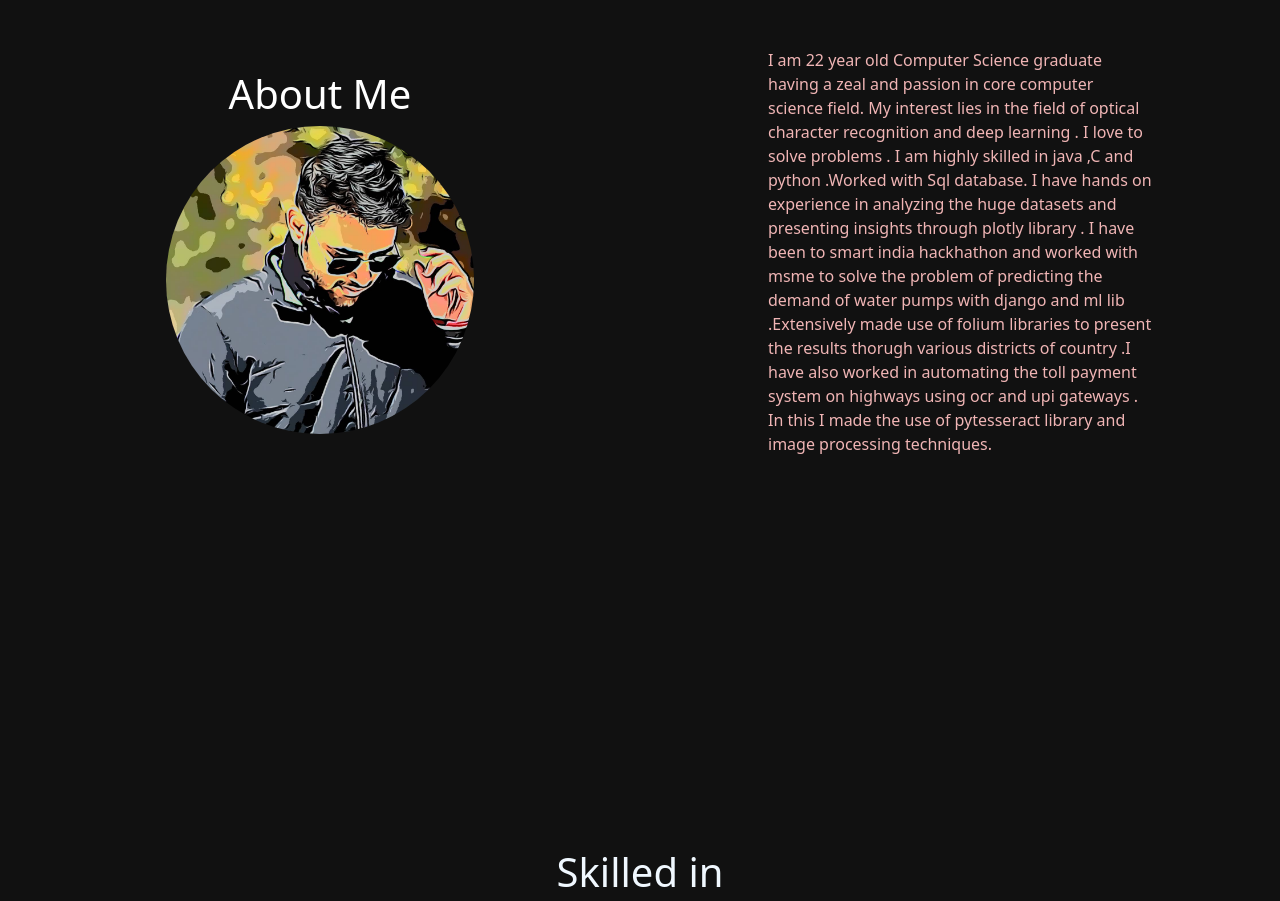
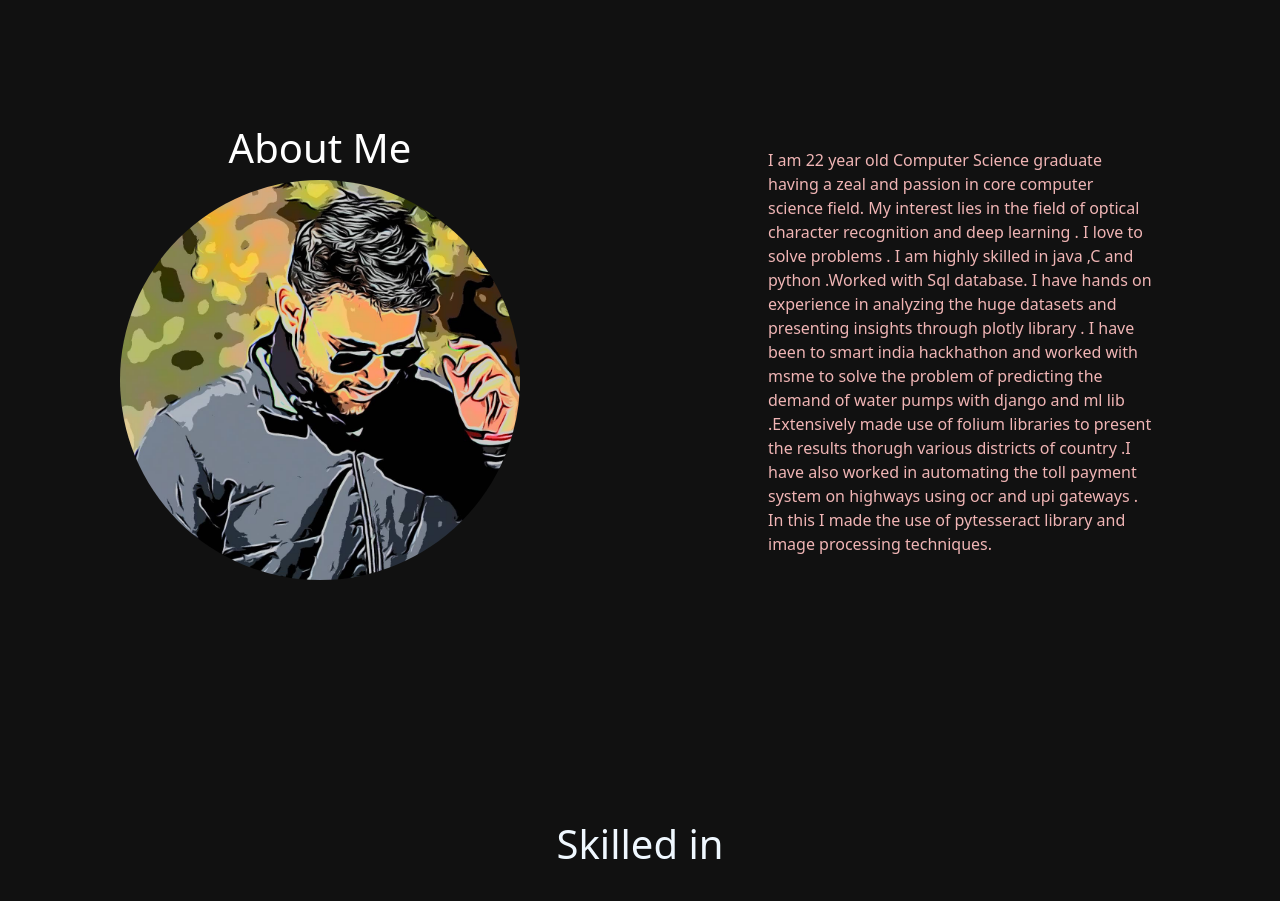
Before and after one commit to karmanyaraut/Myportfolio, a plain HTML site: page index.html in a window 1280 px wide. Shown: the part 880-1781 px from the top of the page. Drawn offline with nearby package versions, Linux system fonts and the light colour scheme.

Commit message:
Final commit

```diff
--- a/index.html
+++ b/index.html
@@ -51,13 +51,14 @@ li a:hover {
 }
 
 #id1{
-
- color: rgb(240, 181, 181);
+  padding-top: 100px;
+    color: rgb(240, 181, 181);
     min-height:100%;
     background-color: #111;
 
 }
 #id2{
+
     min-height:90%;
     color: rgb(240, 181, 181);
     background-color: #111;
@@ -73,11 +74,11 @@ li a:hover {
 
 #project{
 
-  padding-top: 10%;
+  padding-top: 100px;
 }
 #Achieve{
 
-  padding-top: 10%;
+  padding-top: 150px;
   height: 100%;
   text-align: center;
   background-color: #111;
@@ -108,7 +109,7 @@ li a:hover {
  <div class="container-fluid" id="id1">
 
     <div class="row align-items-center" >
-      <div class="col-sm-6" id="aboutme" style="text-align: center ;padding: 10%;color: rgb(255, 255, 255);"><h1>About  Me </h1> <img class="rounded-circle"  src="images/aboutphoto.jpg" alt="Chania" style="width: 80%; height: 80%;">
+      <div class="col-sm-6" id="aboutme" style="text-align: center ;color: rgb(255, 255, 255);"><h1>About  Me </h1> <img class="rounded-circle"  style="max-width: 400px;" src="images/aboutphoto.jpg" alt="Chania" style="width: 80%; height: 80%;">
       </div>
       <div class="col-sm-6" style="padding:10%;">I am 22 year old Computer Science graduate having a zeal and passion in core computer science field. My interest lies in the field of optical character recognition and deep learning . I love to solve problems . I am highly
         skilled in java ,C and python .Worked with Sql database. I have hands on experience in analyzing the huge datasets and
```
